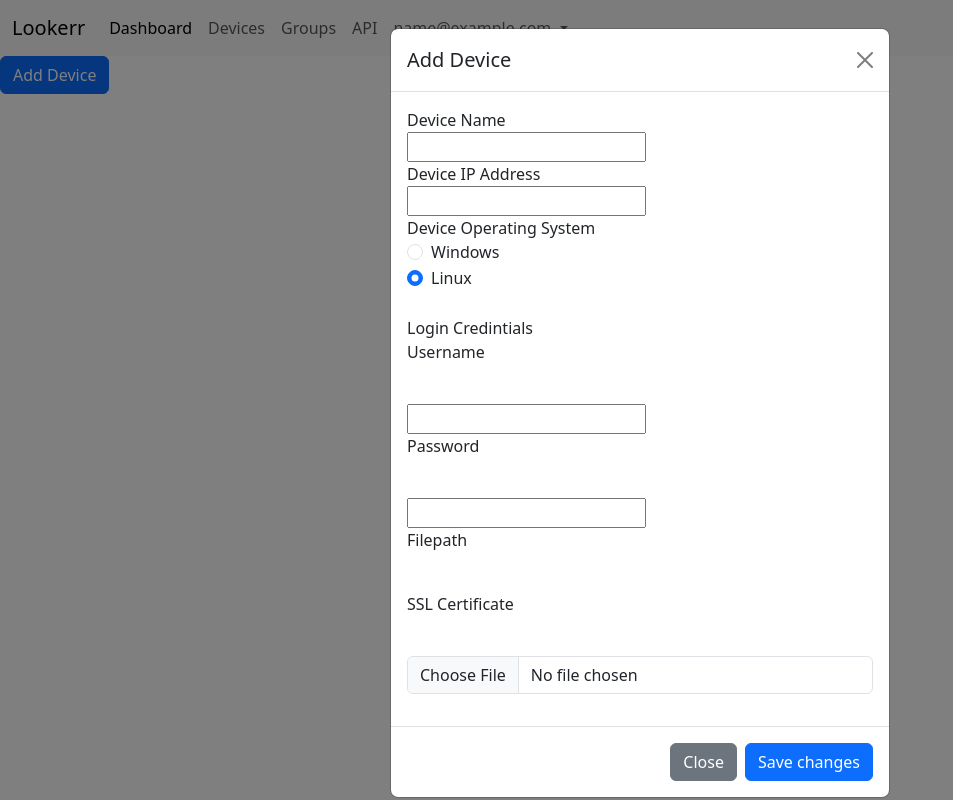
After one commit to jesseforney8/lookerr-cert-manager, a Flask app: page /devices in a window 1280 px wide, after a click on "Add Device". The commit adds this page. Shown: the whole page, without its empty margins (0-953 px from the left). Run offline with Flask 3, Linux system fonts and the light colour scheme; the visitor is signed in with stand-in values (Sample User, id 1).

Commit message:
template for add device modal

```diff
--- a/lookerr/static/styles.css
+++ /dev/null
@@ -1,5 +0,0 @@
-.center {
-
-    margin: auto;
-    text-align: center;
-}
--- a/lookerr/templates/base.html
+++ b/lookerr/templates/base.html
@@ -2,7 +2,7 @@
 <html>
 <head>
     <!-- Latest compiled and minified CSS -->
-<link rel="stylesheet" href="https://cdn.jsdelivr.net/npm/bootstrap@3.4.1/dist/css/bootstrap.min.css" integrity="sha384-HSMxcRTRxnN+Bdg0JdbxYKrThecOKuH5zCYotlSAcp1+c8xmyTe9GYg1l9a69psu" crossorigin="anonymous">
+<link rel="stylesheet" href="https://cdn.jsdelivr.net/npm/bootstrap@5.3.3/dist/css/bootstrap.min.css" integrity="sha384-HSMxcRTRxnN+Bdg0JdbxYKrThecOKuH5zCYotlSAcp1+c8xmyTe9GYg1l9a69psu" crossorigin="anonymous">
 
 <!-- Optional theme -->
 <link href="https://cdn.jsdelivr.net/npm/bootstrap@5.3.3/dist/css/bootstrap.min.css" rel="stylesheet" integrity="sha384-QWTKZyjpPEjISv5WaRU9OFeRpok6YctnYmDr5pNlyT2bRjXh0JMhjY6hW+ALEwIH" crossorigin="anonymous">
@@ -21,10 +21,10 @@
           <div class="collapse navbar-collapse" id="navbarNavDropdown">
             <ul class="navbar-nav">
               <li class="nav-item">
-                <a class="nav-link active" aria-current="page" href="#">Dashboard</a>
+                <a class="nav-link active" aria-current="page" href="/">Dashboard</a>
               </li>
               <li class="nav-item">
-                <a class="nav-link" href="#">Devices</a>
+                <a class="nav-link" href="/devices">Devices</a>
               </li>
               <li class="nav-item">
                 <a class="nav-link" href="#">Groups</a>
--- /dev/null
+++ b/lookerr/templates/devices.html
@@ -0,0 +1,95 @@
+{% extends "base.html" %}
+{% block title%} lookerr {% endblock %}
+
+{% block body %}
+
+<!-- Button trigger modal -->
+<button type="button" class="btn btn-primary" data-bs-toggle="modal" data-bs-target="#exampleModal">
+    Add Device
+  </button>
+
+  <!-- Modal -->
+  <div class="modal fade" id="exampleModal" tabindex="-1" aria-labelledby="exampleModalLabel" aria-hidden="true">
+    <div class="modal-dialog">
+      <div class="modal-content">
+        <div class="modal-header">
+          <h1 class="modal-title fs-5" id="exampleModalLabel">Add Device</h1>
+          <button type="button" class="btn-close" data-bs-dismiss="modal" aria-label="Close"></button>
+        </div>
+        <div class="modal-body">
+          <p1>Device Name</p1><br>
+          <input id="device_name" name="device_name"><br>
+          <p1>Device IP Address</p1><br>
+          <input id="device_ip" name="device_ip"><br>
+          <p1>Device Operating System</p1><br>
+          <div class="form-check">
+            <input class="form-check-input" type="radio" name="flexRadioDefault" id="flexRadioDefault1">
+            <label class="form-check-label" for="flexRadioDefault1">
+              Windows
+            </label>
+          </div>
+          <div class="form-check">
+            <input class="form-check-input" type="radio" name="flexRadioDefault" id="flexRadioDefault2" checked>
+            <label class="form-check-label" for="flexRadioDefault2">
+              Linux
+            </label>
+          </div><br>
+          <p1>Login Credintials</p1><br>
+          <form method="POST">
+            <p>Username</p><br>
+            <input><br>
+            <p>Password</p><br>
+            <input><br>
+          </form>
+          <p>Filepath</p><br>
+          <p>SSL Certificate</p><br>
+          <div class="input-group mb-3">
+            <input type="file" class="form-control" id="inputGroupFile01">
+          </div>
+
+
+
+
+
+
+
+
+
+
+
+
+
+
+
+
+
+        </div>
+        <div class="modal-footer">
+          <button type="button" class="btn btn-secondary" data-bs-dismiss="modal">Close</button>
+          <button type="button" class="btn btn-primary">Save changes</button>
+        </div>
+      </div>
+    </div>
+  </div>
+
+
+
+
+
+
+
+
+
+
+
+
+
+
+
+
+
+
+
+
+
+{% endblock %}
--- a/lookerr/views.py
+++ b/lookerr/views.py
@@ -9,3 +9,11 @@ views = Blueprint("views", __name__, url_prefix='/views')
 @login_required
 def home():
         return render_template("home.html", user=current_user)
+
+@views.route("/devices")
+@login_required
+def devices():
+
+
+
+        return render_template("devices.html", user=current_user)
```
Also changed, not shown: lookerr/templates/login.html (+0 -8 lines).
